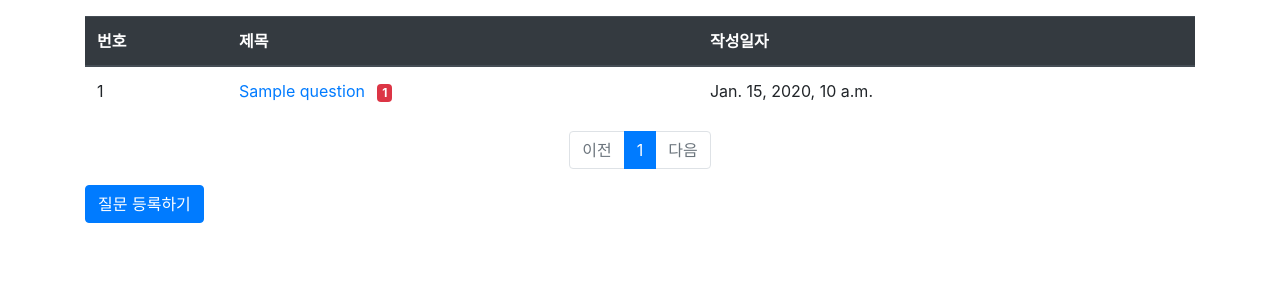
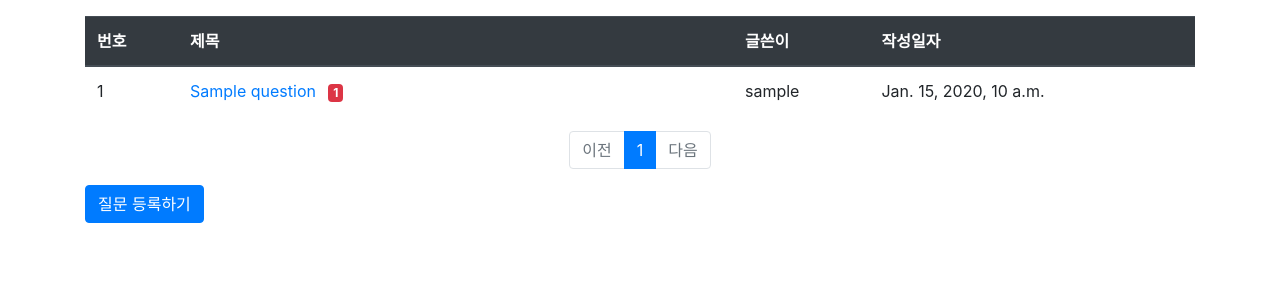
Before and after one commit to unisung/u1pybo, a Django app: template templates/pybo/question_list.html in a window 1280 px wide. Shown: the part 57-357 px from the top of the page. Run offline with Django 5.2, Linux system fonts and the light colour scheme; the template is opened without the code that fills it: most values are stand-ins (such as "Sample title", 1, 10 or a date in 2020); some libraries are stand-ins or nearby versions.

Commit message:
jquery bootstrap pagination login/logout author추가 로그인 navbar 메뉴 author, modify_date 추가

```diff
--- a/pybo/models.py
+++ b/pybo/models.py
@@ -9,6 +9,7 @@ class Question(models.Model):
     subject = models.CharField(max_length=200)
     content = models.TextField()
     create_date = models.DateTimeField()
+    modify_date = models.DateTimeField(null=True, blank=True)
 
     def __str__(self):
         return self.subject
@@ -18,3 +19,4 @@ class Answer(models.Model):
     question = models.ForeignKey(Question, on_delete=models.CASCADE)
     content = models.TextField()
     create_date = models.DateTimeField()
+    modify_date = models.DateTimeField(null=True, blank=True)
--- a/templates/pybo/question_detail.html
+++ b/templates/pybo/question_detail.html
@@ -23,8 +23,9 @@
         {{ answer.content }}
     </div><!-- card-text -->
     <div class="d-flex justify-content-end">
-      <div class="badge badge-light p-2">
-        {{ answer.create_date}}
+      <div class="badge badge-light p-2 text-left">
+        <div class="mb-2">{{ question.author.username }}</div>
+        <div>{{ answer.create_date}}</div>
       </div><!-- badge -->
     </div><!-- d-flex -->
   </div><!-- card-body -->
--- a/templates/pybo/question_list.html
+++ b/templates/pybo/question_list.html
@@ -8,7 +8,8 @@
      <thead>
        <tr class="thead-dark">
            <th>번호</th>
-           <th>제목</th>
+           <th style="width:50%">제목</th>
+           <th>글쓴이</th>
            <th>작성일자</th>
        </tr>
      </thead>
@@ -26,6 +27,7 @@
                     {% endif %}
                 </a>
            </td>
+           <td>{{ question.author.username }}</td> <!-- 글쓴이 추가 -->
            <td>
                {{question.create_date}}
            </td>
```
Also changed, not shown: db.sqlite3.
